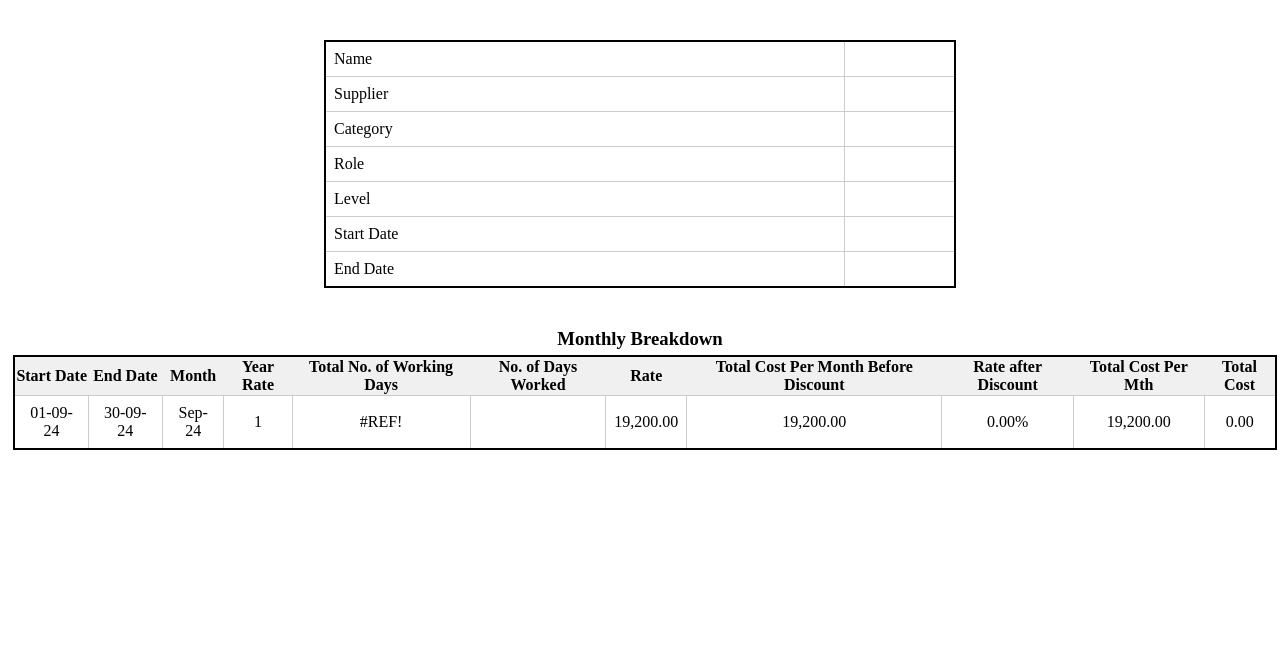
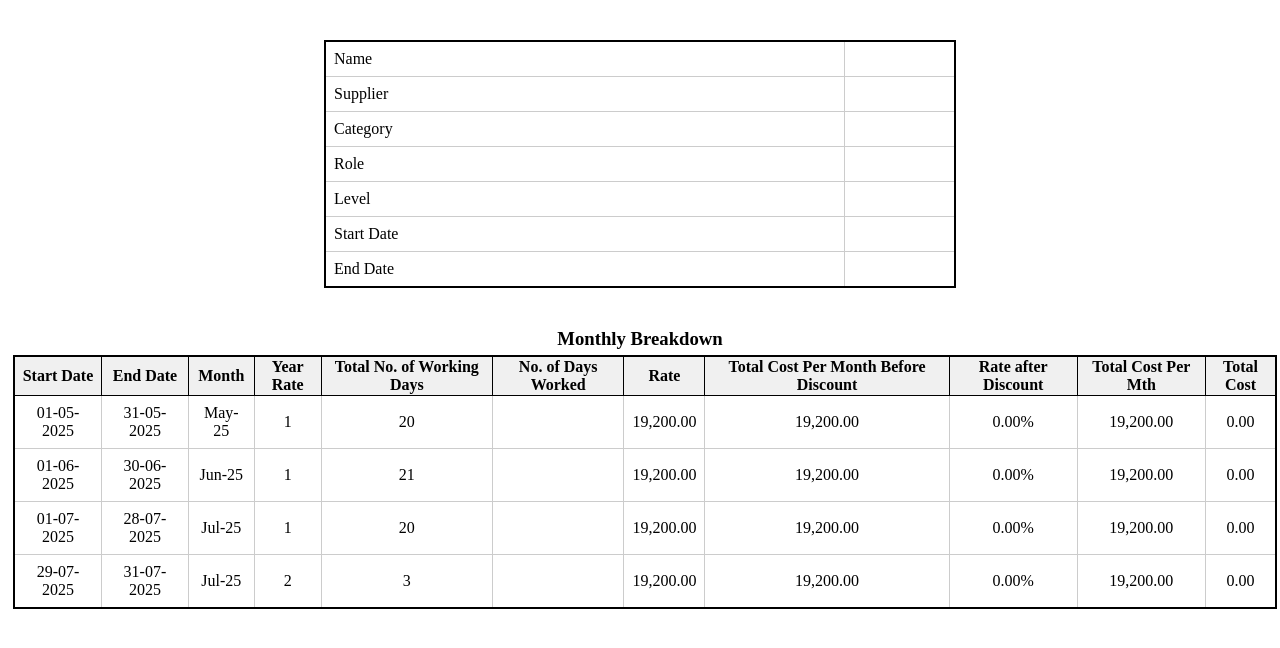
Before and after one commit to junkfoood/T23009, a website: page details.html in a window 1280 px wide. Drawn offline with Linux system fonts and the light colour scheme.

Commit message:
updated total no. of working days including holidays

```diff
--- a/details.html
+++ b/details.html
@@ -18,6 +18,7 @@
     }
     th {
       text-align: center;
+      border: 1px solid;
       background-color: #f0f0f0;
     }
     h3 {
@@ -58,20 +59,59 @@
       <th>Total Cost Per Mth</th>
       <th> Total Cost</th>
     </tr>
-    <tr>
-        <td>01-09-24</td>
-        <td>30-09-24</td>
-        <td>Sep-24</td>
+    <tr class="breakdown-row" data-start="2025-05-01" data-end="2025-05-31">
+        <td class="start-date"></td>
+        <td class="end-date"></td>
+        <td>May-25</td>
         <td>1</td>
-        <td>#REF!</td>
+        <td class="working-days"></td> <!-- calculated result here -->
         <td></td>
         <td>19,200.00</td>
         <td>19,200.00</td>
         <td>0.00%</td>
         <td>19,200.00</td>
         <td>0.00</td>
+    </tr>
+    <tr class="breakdown-row" data-start="2025-06-01" data-end="2025-06-30">
+      <td class="start-date"></td>
+      <td class="end-date"></td>
+      <td>Jun-25</td>
+      <td>1</td>
+      <td class="working-days"></td> <!-- calculated result here -->
+      <td></td>
+      <td>19,200.00</td>
+      <td>19,200.00</td>
+      <td>0.00%</td>
+      <td>19,200.00</td>
+      <td>0.00</td>
+    </tr>
+    <tr class="breakdown-row" data-start="2025-07-01" data-end="2025-07-28">
+      <td class="start-date"></td>
+      <td class="end-date"></td>
+      <td>Jul-25</td>
+      <td>1</td>
+      <td class="working-days"></td> <!-- calculated result here -->
+      <td></td>
+      <td>19,200.00</td>
+      <td>19,200.00</td>
+      <td>0.00%</td>
+      <td>19,200.00</td>
+      <td>0.00</td>
+  </tr>
+  <tr class="breakdown-row" data-start="2025-07-29" data-end="2025-07-31">
+    <td class="start-date"></td>
+    <td class="end-date"></td>
+    <td>Jul-25</td>
+    <td>2</td>
+    <td class="working-days"></td> <!-- calculated result here -->
+    <td></td>
+    <td>19,200.00</td>
+    <td>19,200.00</td>
+    <td>0.00%</td>
+    <td>19,200.00</td>
+    <td>0.00</td>
+  </tr>
   </table>
-
   <script>
     const params = new URLSearchParams(window.location.search);
 
@@ -82,6 +122,53 @@
     document.getElementById('cell-level').textContent = params.get('level') || '';
     document.getElementById('cell-start').textContent = params.get('start-date') || '';
     document.getElementById('cell-end').textContent = params.get('end-date') || '';
+
+    // holidays
+    const holidays = [
+    '2025-05-01', '2025-05-12', '2025-06-07', '2025-08-09', '2025-10-20',
+    '2025-12-25'
+    ];
+
+    // working day calculator
+      function countWorkingDays(startDate, endDate) {
+    let count = 0;
+    let current = new Date(startDate);
+
+    while (current <= endDate) {
+      const day = current.getDay();
+      const yyyyMMdd = current.toISOString().split('T')[0]; // define it here
+
+      if (day !== 0 && day !== 6 && !holidays.includes(yyyyMMdd)) {
+        count++;
+      }
+
+      current.setDate(current.getDate() + 1);
+    }
+
+    return count;
+  }
+
+    // format to dd-mm-yyyy
+    function formatDDMMYYYY(date) {
+      const dd = String(date.getDate()).padStart(2, '0');
+      const mm = String(date.getMonth() + 1).padStart(2, '0');
+      const yyyy = date.getFullYear();
+      return `${dd}-${mm}-${yyyy}`;
+    }
+
+    // update breakdown rows
+    document.querySelectorAll('.breakdown-row').forEach(row => {
+      const startAttr = row.dataset.start;
+      const endAttr = row.dataset.end;
+      if (!startAttr || !endAttr) return;
+
+      const startDate = new Date(startAttr + 'T00:00:00');
+      const endDate = new Date(endAttr + 'T00:00:00');
+
+      row.querySelector('.start-date').textContent = formatDDMMYYYY(startDate);
+      row.querySelector('.end-date').textContent = formatDDMMYYYY(endDate);
+      row.querySelector('.working-days').textContent = countWorkingDays(startDate, endDate);
+    });
   </script>
 </body>
 </html>
```
Also changed, not shown: summary.html (+6 -8 lines).
